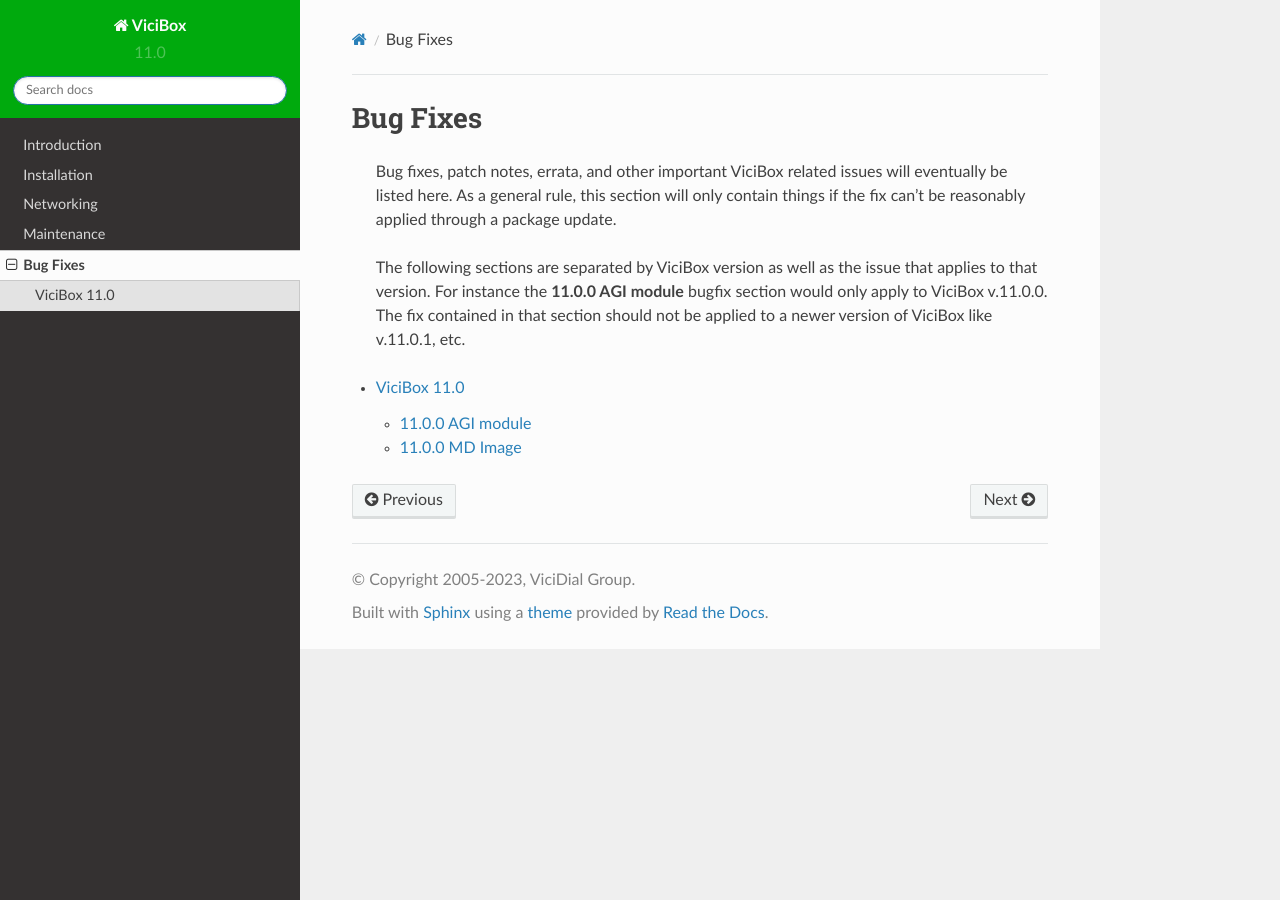
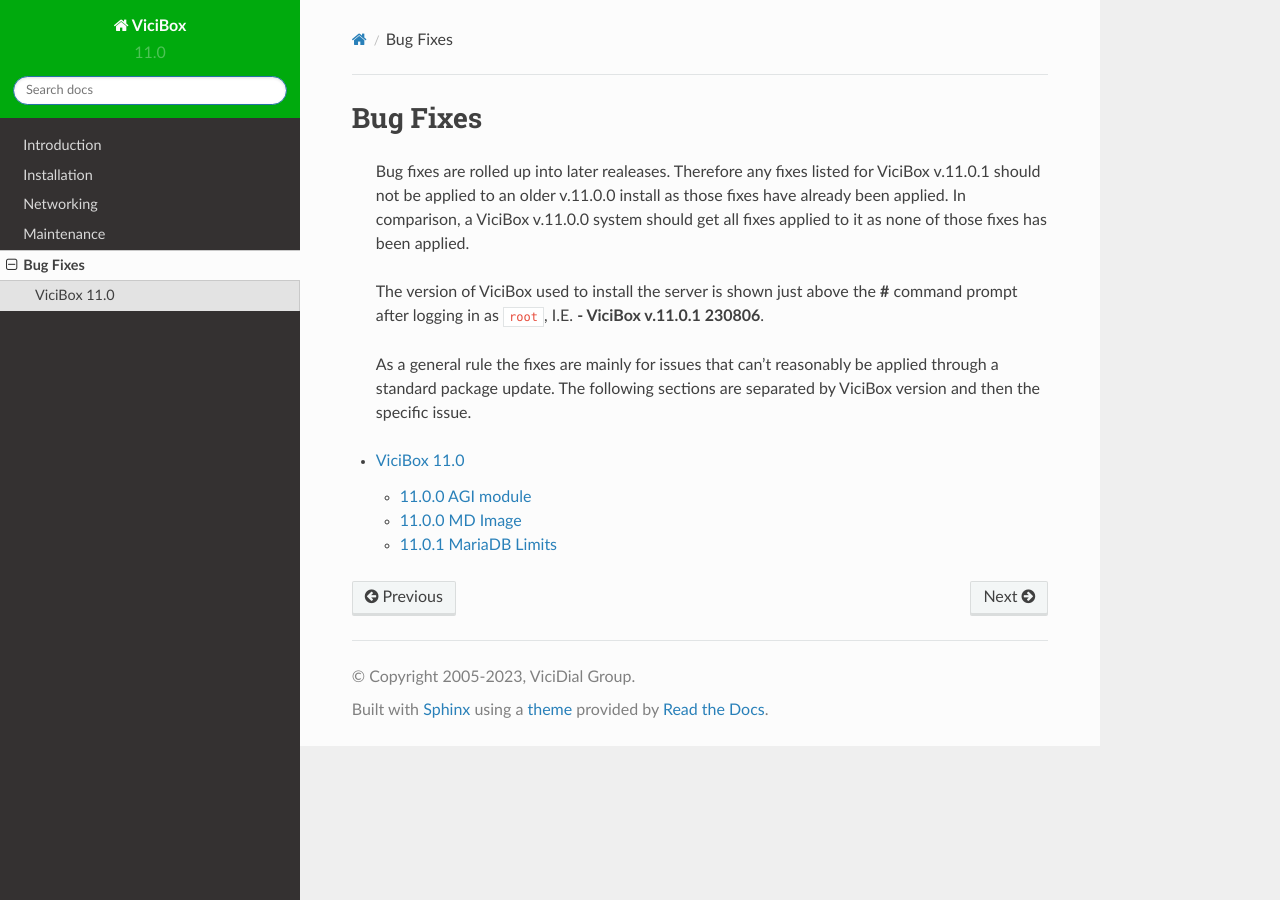
Before and after one commit to jamesvici/vicibox, a Sphinx documentation site: the page built from docs/source/bugfixerrata.rst, in a window 1280 px wide. Built offline with Sphinx 7.4.7 and the Read the Docs theme 2.0.0, drawn with Linux system fonts in a browser that asks for light colours.

```diff
--- a/docs/source/bugfix/vicibox11.rst
+++ b/docs/source/bugfix/vicibox11.rst
@@ -7,3 +7,4 @@ ViciBox 11.0
 
    bugfix1100-1
    bugfix1100-2
+   bugfix1101-1
--- a/docs/source/bugfixerrata.rst
+++ b/docs/source/bugfixerrata.rst
@@ -1,9 +1,11 @@
 *********
 Bug Fixes
 *********
-   Bug fixes, patch notes, errata, and other important ViciBox related issues will eventually be listed here. As a general rule, this section will only contain things if the fix can't be reasonably applied through a package update.
+   Bug fixes are rolled up into later realeases. Therefore any fixes listed for ViciBox v.11.0.1 should not be applied to an older v.11.0.0 install as those fixes have already been applied. In comparison, a ViciBox v.11.0.0 system should get all fixes applied to it as none of those fixes has been applied.
 
-   The following sections are separated by ViciBox version as well as the issue that applies to that version. For instance the **11.0.0 AGI module** bugfix section would only apply to ViciBox v.11.0.0. The fix contained in that section should not be applied to a newer version of ViciBox like v.11.0.1, etc.
+   The version of ViciBox used to install the server is shown just above the **#** command prompt after logging in as ``root``, I.E. **- ViciBox v.11.0.1 230806**.
+
+   As a general rule the fixes are mainly for issues that can't reasonably be applied through a standard package update. The following sections are separated by ViciBox version and then the specific issue.
 
 .. toctree::
    :maxdepth: 2
```
Also changed, not shown: docs/source/bugfix/bugfix1101-1.rst (added, +13 -0 lines).
